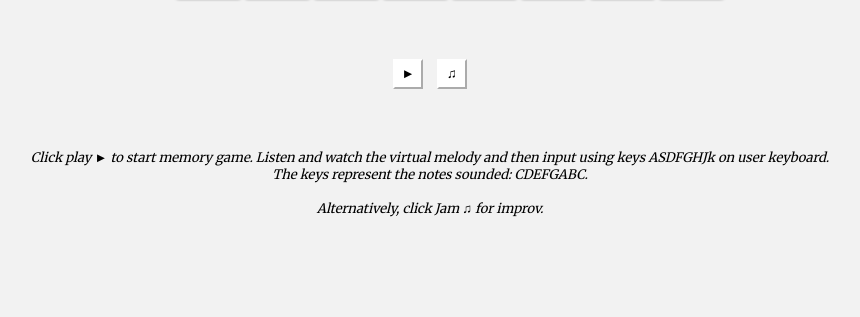
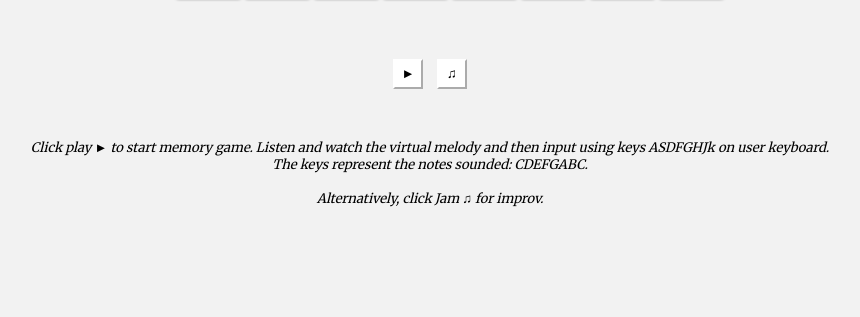
Before and after one commit to jgburton/WDI-PROJECT-1, a PHP site: page / in a window 1280 px wide. Shown: the part 483-800 px from the top of the page, without its empty margins (210-1070 px from the left). Run offline with PHP 8.4, Linux system fonts and the light colour scheme; some libraries are stand-ins or nearby versions.

Commit message:
Layout issue resolved

```diff
--- a/css/style.css
+++ b/css/style.css
@@ -103,6 +103,7 @@ ul {
   background-position: center;
   margin-top: 60px;
   margin-left: 10px;
+  margin-bottom: auto;
   color: black;
   background-color: white;
   border-color: white;
@@ -113,6 +114,6 @@ ul {
 p {
   font-family: 'Merriweather', serif;
   font-size: 13px;
-  margin-top: 60px;
+  margin-top: 50px;
   font-style: italic;
 }
--- a/index.html
+++ b/index.html
@@ -37,7 +37,7 @@
 <button class="Play" type="button" name="button">►</button>
 <button class="jam" type="button" name="button">♫</button>
 
-<p>Click play ► to start memory game. Listen and watch the virtual melody and then input using keys ASDFGHJk on user keyboard. <br>The keys represent the notes sounded: CDEFGABC. <br><br> Alternatively, click Jam ♫ for improv.</p>
+<p>Click play ► to start memory game. Listen and watch the virtual melody and then input using keys ASDFGHJk on user keyboard. <br>The keys represent the notes sounded: CDEFGABC.<br><br> Alternatively, click Jam ♫ for improv.</p>
 
 
 
```
